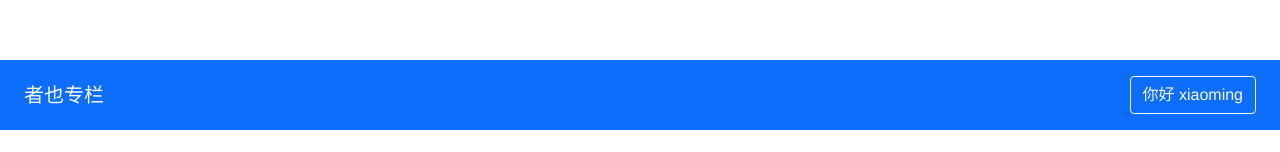
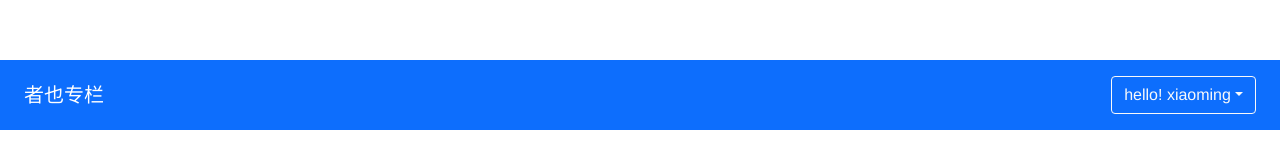
Before and after one commit to waruiiko/zheye, a Vue app in the folder zheye/: page / in a window 1280 px wide. Shown: the top 152 px of the page. Built offline with nearby package versions, Linux system fonts and the light colour scheme.

Commit message:
dropdown

```diff
--- a/zheye/src/components/DropDown.vue
+++ b/zheye/src/components/DropDown.vue
@@ -1,29 +1,43 @@
 <template>
   <div class="dropdown">
-    <button
-      class="btn btn-secondary dropdown-toggle"
-      type="button"
-      id="dropdownMenuButton1"
-      data-bs-toggle="dropdown"
-      aria-expanded="false"
+    <a
+      href="#"
+      class="btn btn-outline-light my-2 dropdown-toggle"
+      @click.prevent="clickButtonOpen"
     >
-      Dropdown button
-    </button>
-    <ul class="dropdown-menu" aria-labelledby="dropdownMenuButton1">
-      <li><a class="dropdown-item" href="#">Action</a></li>
-      <li><a class="dropdown-item" href="#">Another action</a></li>
-      <li><a class="dropdown-item" href="#">Something else here</a></li>
+      {{ title }}
+    </a>
+    <ul class="dropdown-menu" :style="{ display: 'block' }" v-if="isOpen">
+      <li class="dropdown-item">
+        <a href="#">新建文章</a>
+      </li>
+      <li class="dropdown-item">
+        <a href="#">编辑资料</a>
+      </li>
     </ul>
   </div>
 </template>
 
 <script lang="ts">
-import { defineComponent } from "vue";
+import { defineComponent,ref } from "vue";
 
 export default defineComponent({
-  setup() {},
+  name: "DropDown",
+  props: {
+      title:{
+          type: String,
+          required:true
+      }
+  },
+  setup() {
+      const isOpen = ref(false)
+      const clickButtonOpen = ()=>{
+          isOpen.value = !isOpen.value
+      }
+      return {
+          isOpen,
+          clickButtonOpen,
+      }
+  },
 });
 </script>
-
-<style scoped>
-</style>
--- a/zheye/src/components/GlobalHeader.vue
+++ b/zheye/src/components/GlobalHeader.vue
@@ -1,18 +1,24 @@
 <template>
-    <nav class="navbar navbar-dark bg-primary justify-content-between mb-4 px-4">
+  <nav class="navbar navbar-dark bg-primary justify-content-between mb-4 px-4">
     <a class="navbar-brand" href="#">者也专栏</a>
     <ul v-if="!user.isLogin" class="list-inline mb-0">
-      <li class="list-inline-item"><a href="#" class="btn btn-outline-light my-2">登陆</a></li>
-      <li class="list-inline-item"><a href="#" class="btn btn-outline-light my-2">注册</a></li>
+      <li class="list-inline-item">
+        <a href="#" class="btn btn-outline-light my-2">登陆</a>
+      </li>
+      <li class="list-inline-item">
+        <a href="#" class="btn btn-outline-light my-2">注册</a>
+      </li>
     </ul>
     <ul v-else class="list-inline mb-0">
-      <li class="list-inline-item"><a href="#" class="btn btn-outline-light my-2">你好 {{user.name}}</a></li>
+      <li class="list-inline-item">
+        <DropDown :title="`hello! ${user.name}`"/>
+      </li>
     </ul>
   </nav>
 </template>
 <script lang="ts">
 import { defineComponent, PropType } from "vue";
-// import "bootstrap/dist/css/bootstrap.min.css";
+import DropDown from "./DropDown.vue";
 
 export interface UserProps {
   isLogin: boolean;
@@ -22,6 +28,9 @@
 
 export default defineComponent({
   name: "GlobalHeader",
+  components: {
+    DropDown
+  },
   props: {
     user: {
       type: Object as PropType<UserProps>,
```
